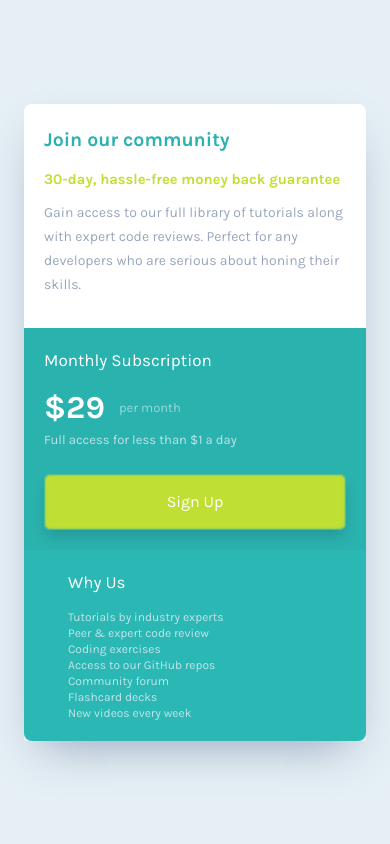
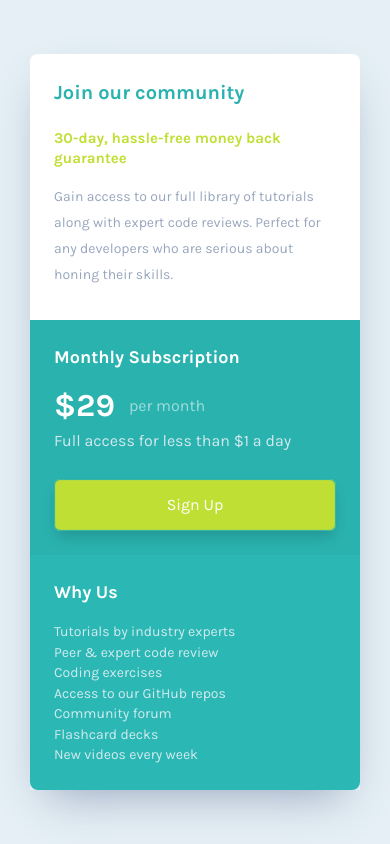
Before and after one commit to trybrito/single-price-grid-component, a React (Create React App) app: page / in a window 390 px wide. Built offline with nearby package versions, Linux system fonts and the light colour scheme.

Commit message:
refactor: mobile design

```diff
--- a/src/components/Button/styles.module.css
+++ b/src/components/Button/styles.module.css
@@ -22,8 +22,8 @@ button.btn-primary {
   after:shadow-yellow-button
   after:rounded-md
   after:origin-left-bottom
-  tablet:p-4
-  tablet:after:p-4;
+  tablet:p-3.5
+  tablet:after:p-3.5;
 }
 
 @layer components {
--- a/src/pages/Home/styles.module.css
+++ b/src/pages/Home/styles.module.css
@@ -7,14 +7,14 @@ main.card {
 div.top-card-container {
   @apply bg-neutral-white
   p-10
-  tablet:px-5
+  tablet:px-6
   tablet:pt-6
   tablet:pb-8
   rounded-t-lg;
 }
 
 div.top-card-container h1 {
-  @apply mb-[1.3125rem]
+  @apply mb-[1.375rem]
   font-bold
   text-primary-cyan
   text-main-title
@@ -26,7 +26,7 @@ div.top-card-container div strong {
   @apply block
   text-strong-subtitle
   text-primary-bright-yellow
-  tablet:mb-3
+  tablet:mb-4
   tablet:text-tablet-strong-subtitle;
 }
 
@@ -49,11 +49,12 @@ div.bottom-card-container {
 div.bottom-card-container section {
   @apply w-full
   p-10
-  tablet:p-5;
+  tablet:p-6;
 }
 
 div.bottom-card-container section h2 {
-  @apply text-secondary-title
+  @apply font-bold
+  text-secondary-title
   tablet:text-tablet-secondary-title;
 }
 
@@ -64,14 +65,13 @@ div.bottom-card-container section.left-column {
 }
 
 section.left-column h2 {
-  @apply mb-[0.75rem];
+  @apply mb-[0.6875rem];
 }
 
 section.left-column div p {
   @apply mb-[1.625rem]
   text-neutral-light-gray
-  opacity-80
-  tablet:text-tablet-left-column;
+  opacity-90;
 }
 
 section.left-column div strong {
@@ -86,24 +86,23 @@ section.left-column div strong span {
   font-normal
   text-base
   text-neutral-white
-  opacity-50
-  tablet:text-tablet-time-mark;
+  opacity-[0.55];
 }
 
 div.bottom-card-container section.right-column {
   @apply px-11
   bg-primary-light-cyan
   rounded-br-lg
+  tablet:px-6
   tablet:rounded-b-lg;
 }
 
 section.right-column h2 {
-  @apply mb-[0.9375rem];
+  @apply mb-[1rem];
 }
 
 section.right-column p {
   @apply text-right-column
   text-neutral-light-gray
-  opacity-80
-  tablet:text-tablet-right-column;
+  opacity-90;
 }
--- a/src/styles/global.css
+++ b/src/styles/global.css
@@ -8,7 +8,7 @@
     justify-center
     items-center
     min-h-screen
-    p-6
+    p-[1.875rem]
     bg-neutral-light-gray
     font-primary
     font-normal
--- a/tailwind.config.js
+++ b/tailwind.config.js
@@ -29,23 +29,21 @@ module.exports = {
     boxShadow: {
       card: "0 20px 44px -16px hsl(218, 22%, 67%)",
       "light-cyan-button":
-        "inset 0 0 2px 1px hsl(179, 62%, 43%), 0 8px 14px -2px rgba(0, 0, 0, 0.15)",
+        "inset 0 0 1px 1px hsl(179, 62%, 43%), 0 8px 14px -2px rgba(0, 0, 0, 0.15)",
       "yellow-button":
-        "inset 0 0 2px 1px hsl(71, 73%, 54%), 0 8px 14px -2px rgba(0, 0, 0, 0.15)",
+        "inset 0 0 1px 1px hsl(71, 73%, 54%), 0 8px 14px -2px rgba(0, 0, 0, 0.15)",
     },
     extend: {
       fontSize: {
         "main-title": ["1.5rem", "2rem"],
-        "tablet-main-title": ["1.21875rem", "1.5rem"],
         "secondary-title": ["1.1875rem", "1.625rem"],
-        "tablet-secondary-title": ["1.0625rem", "1.5rem"],
-        "tablet-subtitle": ["0.875rem", "1.375rem"],
         "strong-subtitle": ["1.125rem", "1.5rem"],
-        "tablet-strong-subtitle": ["0.915625rem", "1rem"],
-        price: ["2rem", "3rem"],
-        "tablet-time-mark": ["0.8125rem", "1rem"],
-        "tablet-left-column": ["0.8125rem", "1rem"],
+        price: ["2rem", "2.9375rem"],
         "right-column": ["0.875rem", "1.28125rem"],
+        "tablet-main-title": ["1.25rem", "1.875rem"],
+        "tablet-secondary-title": ["1.125rem", "1.6875rem"],
+        "tablet-subtitle": ["0.875rem", "1.625rem"],
+        "tablet-strong-subtitle": ["0.9375rem", "1.25rem"],
         "tablet-right-column": ["0.75rem", "1rem"],
       },
       spacing: {
```
